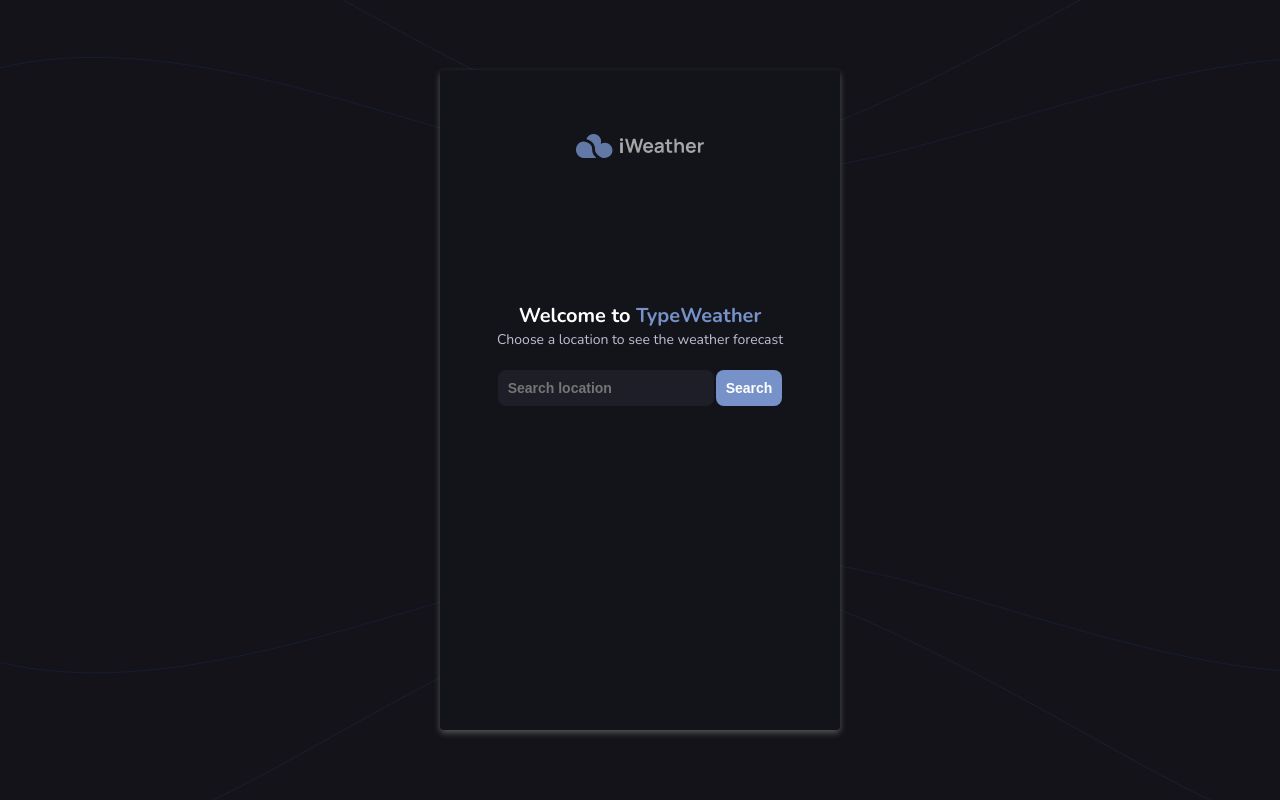
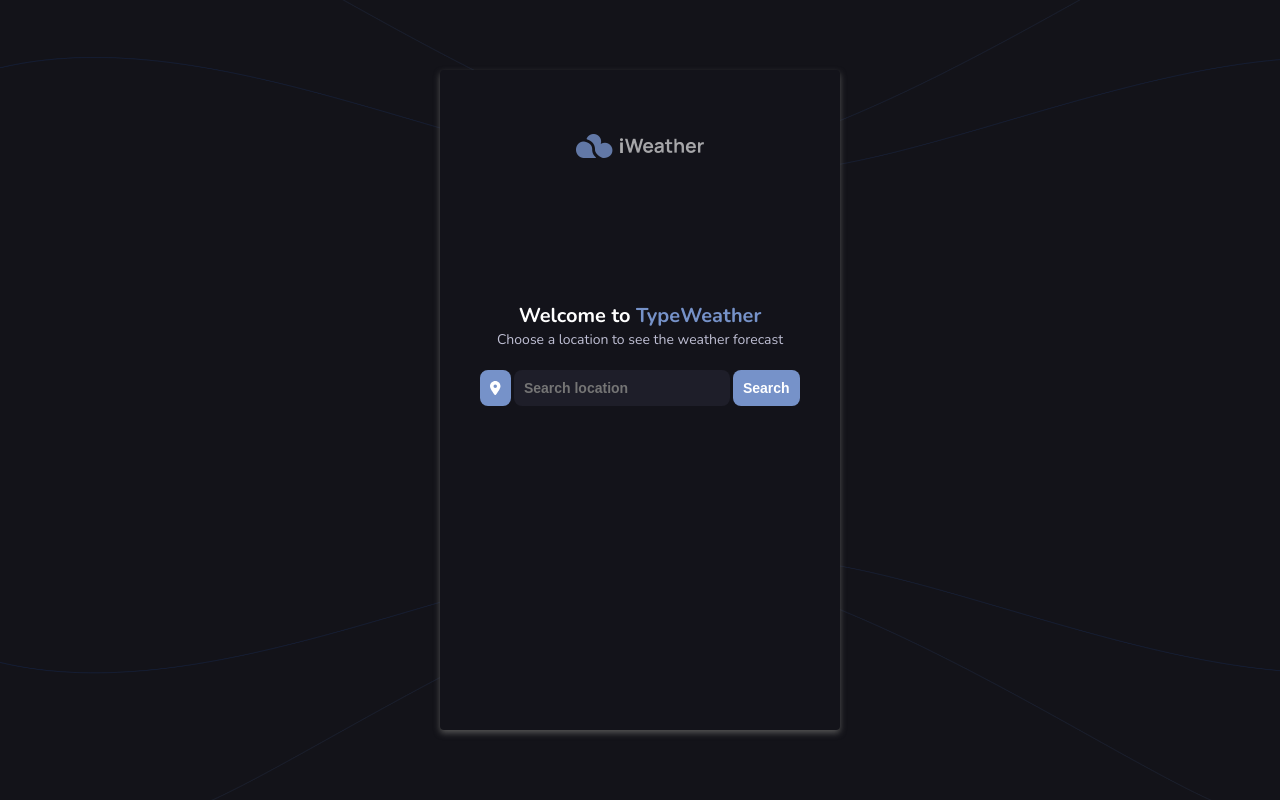
Before and after one commit to yigitertor/WeatherApp-ReactJS, a React (Create React App) app: page / in a window 1280 px wide. Built offline with nearby package versions, Linux system fonts and the light colour scheme.

Commit message:
User Location Button Added

```diff
--- a/package.json
+++ b/package.json
@@ -3,6 +3,11 @@
   "version": "0.1.0",
   "private": true,
   "dependencies": {
+    "@fortawesome/fontawesome-svg-core": "^6.5.2",
+    "@fortawesome/free-brands-svg-icons": "^6.5.2",
+    "@fortawesome/free-regular-svg-icons": "^6.5.2",
+    "@fortawesome/free-solid-svg-icons": "^6.5.2",
+    "@fortawesome/react-fontawesome": "^0.2.0",
     "axios": "^1.6.8",
     "react": "^18.2.0",
     "react-dom": "^18.2.0",
--- a/src/modules/CityComponent.js
+++ b/src/modules/CityComponent.js
@@ -1,5 +1,7 @@
 import styled from "styled-components";
-import React from "react";
+import React, { useState } from "react";
+import { FontAwesomeIcon } from "@fortawesome/react-fontawesome";
+import { faLocationDot } from "@fortawesome/free-solid-svg-icons";
 
 const SearchBox = styled.form`
   display: flex;
@@ -27,7 +29,8 @@
     cursor: pointer;
     font-weight: bold;
     border-radius: 8px;
-    margin-left: 2px;
+    margin-left: 3px;
+    margin-right: 3px;
   }
 `;
 const ChooseCityLabel = styled.span`
@@ -83,6 +86,9 @@
         Choose a location to see the weather forecast
       </ChooseCityLabel>
       <SearchBox onSubmit={fetchWeather}>
+        <button type="submit">
+          <FontAwesomeIcon icon={faLocationDot} />
+        </button>
         <input
           onChange={(e) => updateCity(e.target.value)}
           placeholder="Search location"
```
Also changed, not shown: 1 other file (tests, documents, lock files or other folders).
